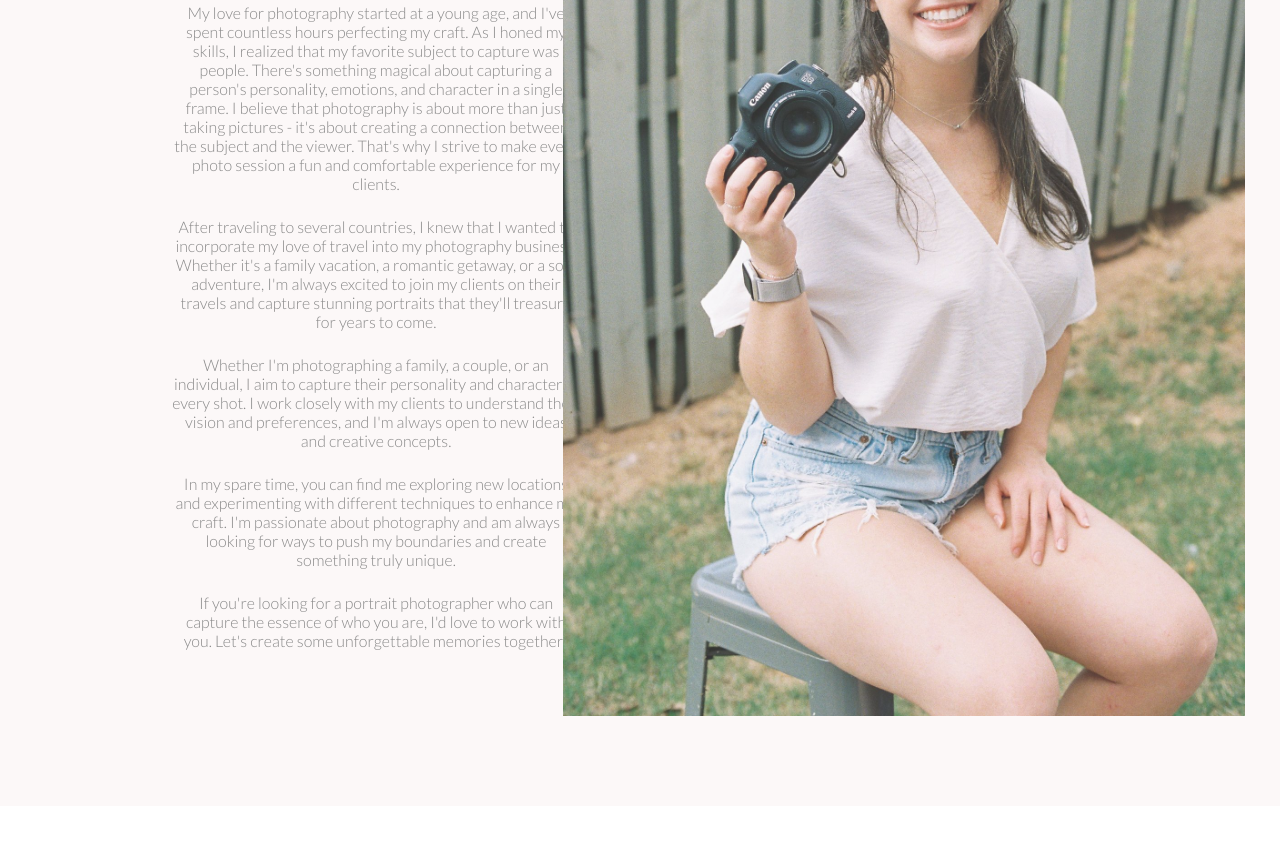
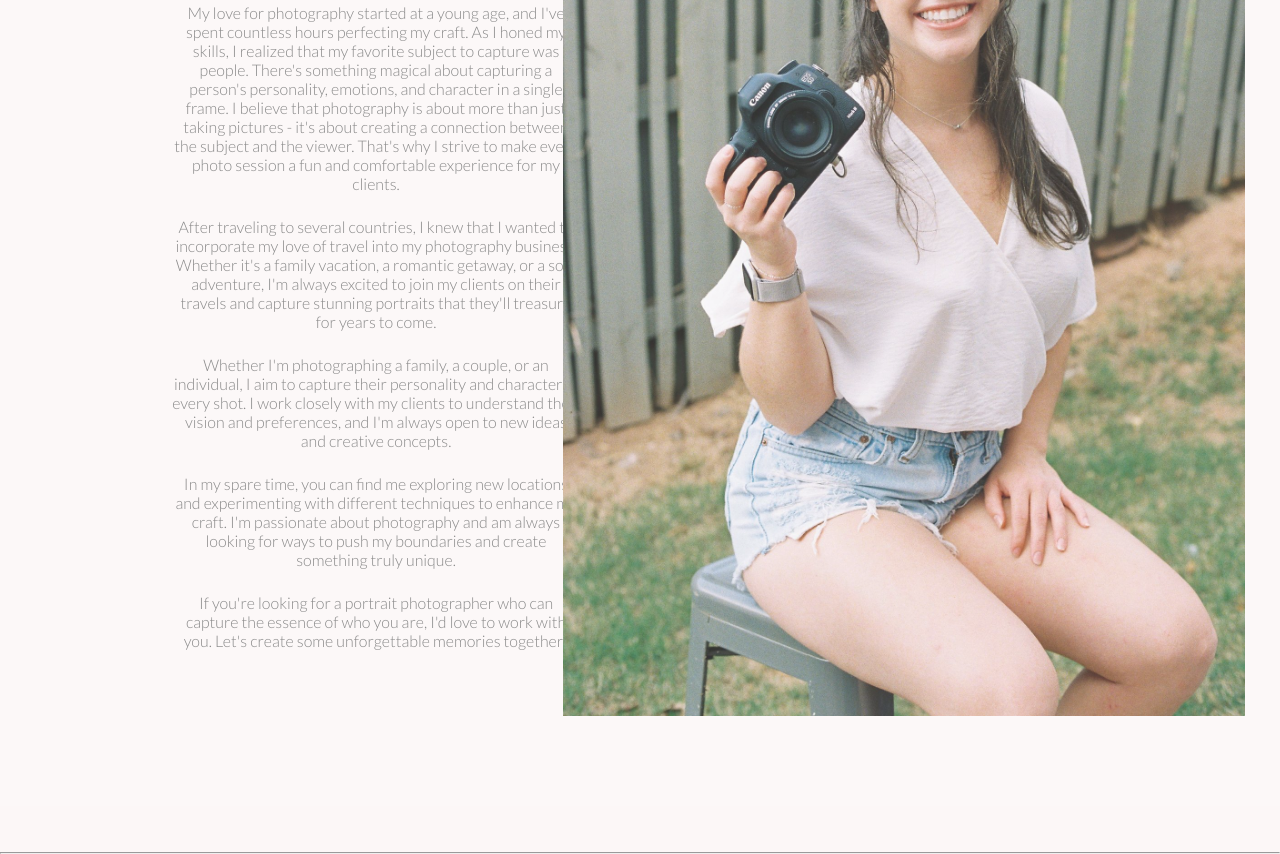
Before and after one commit to bsandma1/Olivia-s_Captured_Moments, a plain HTML site: page index.html in a window 1280 px wide. Shown: the part 1242-2096 px from the top of the page. Before the commit the page ends 2048 px from the top, so only its background shows below. Drawn offline with Linux system fonts and the light colour scheme.

Commit message:
Added second separator and minor fixes to description

```diff
--- a/index.html
+++ b/index.html
@@ -40,7 +40,7 @@
       </div>
     </section>
 
-    <div class="first-seperator">
+    <div class="seperator">
       <hr>
     </div>
 
@@ -58,8 +58,11 @@
       <div class="description-img">
         <img src="./resources/images/olivia-description.jpeg" alt="Olivia holding a camera">
       </div>
+    </section>
 
-    </section>
+    <div class="seperator">
+      <hr>
+    </div>
 
     <section id="packages">
 
--- a/resources/css/index.css
+++ b/resources/css/index.css
@@ -108,16 +108,16 @@
   border: 1px solid rgb(109, 109, 109);
 }
 
-/* First Seperator */
+/* Seperator */
 
-.first-seperator {
+.seperator {
   height: 3rem;
   display: flex;
   align-items: flex-end;
   background-color: rgb(252, 247, 247);
 }
 
-.first-seperator hr {
+.seperator hr {
   width: 100%;
   color: rgb(109, 109, 109);
 }
```
